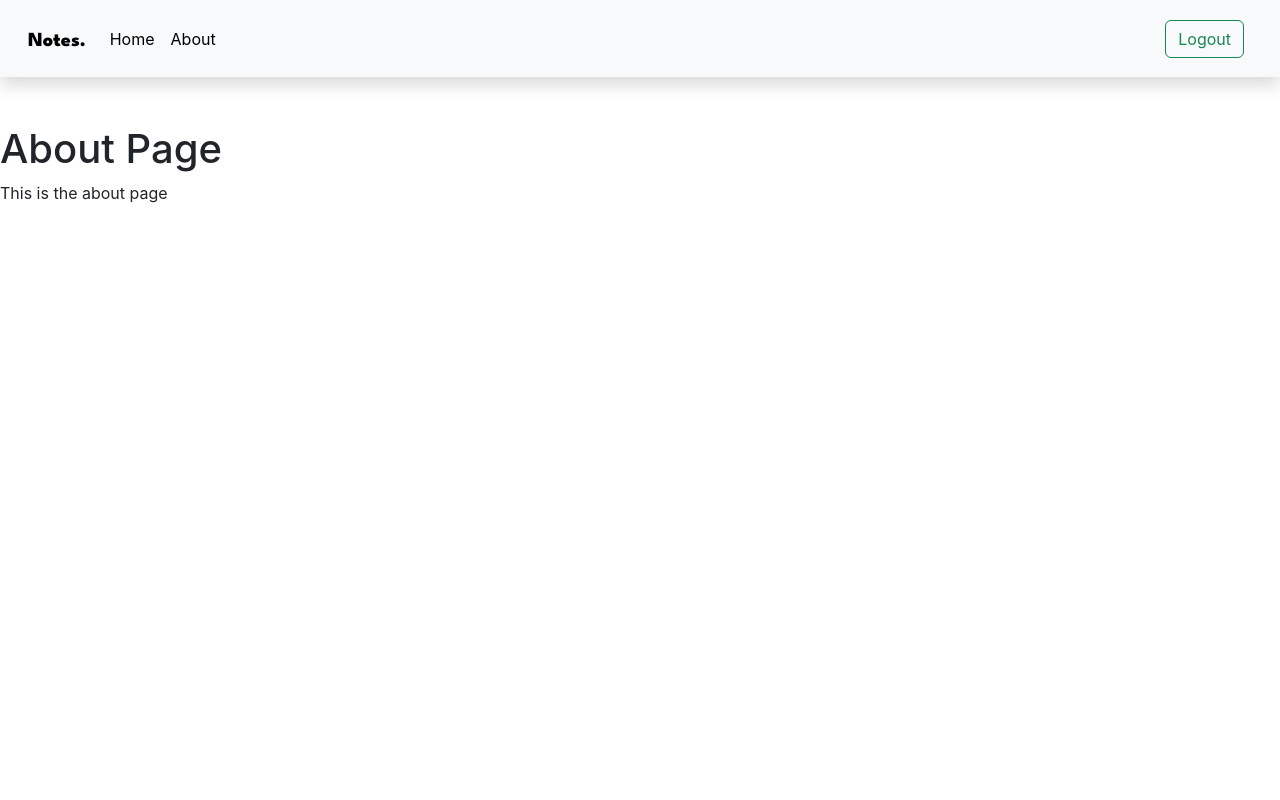
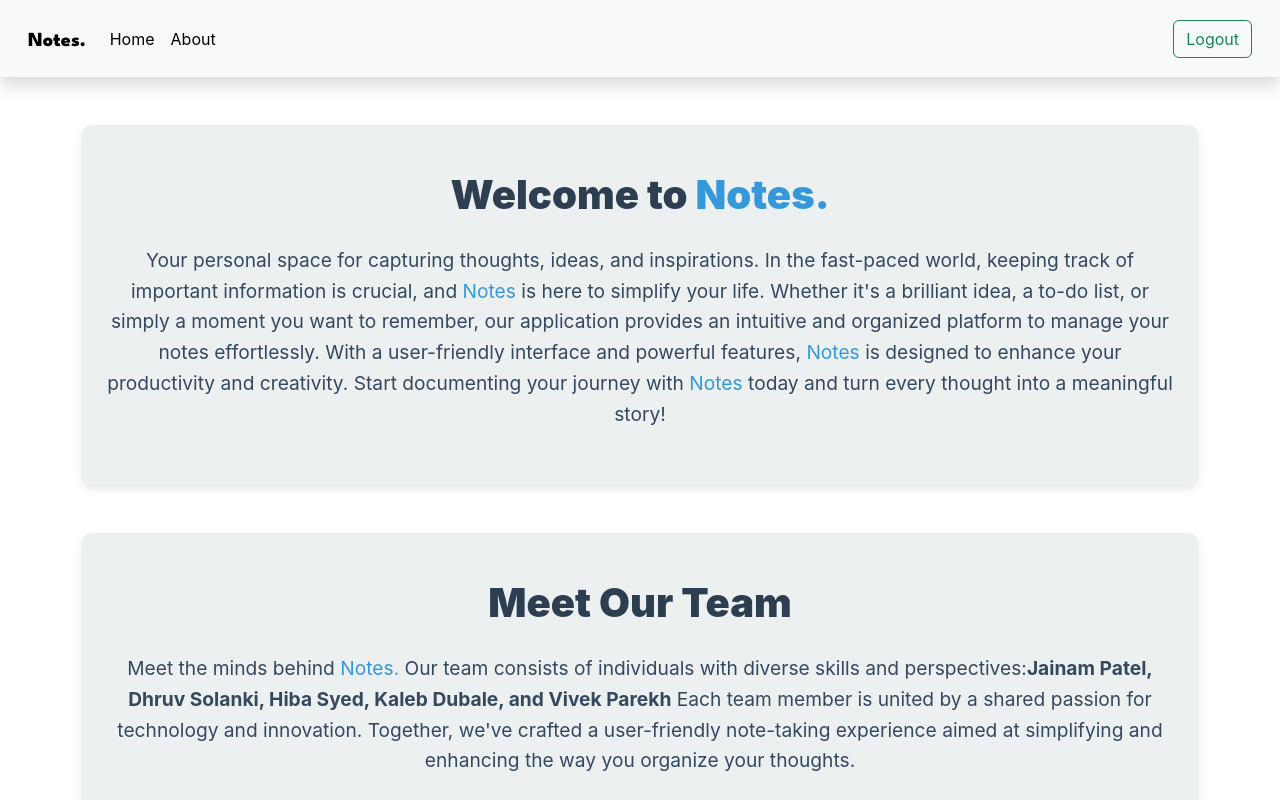
Before and after one commit to ItsJainam28/note, a React (Create React App) app: page /about in a window 1280 px wide. Shown: the top 800 px of the page. Built offline with nearby package versions, Linux system fonts and the light colour scheme; sample sign-in values are in the browser's storage.

Commit message:
Added the About page

```diff
--- a/src/Components/About.js
+++ b/src/Components/About.js
@@ -1,10 +1,70 @@
-import React from 'react';
+import React from "react";
 
 export default function About() {
-    return (
-        <div>
-            <h1>About Page</h1>
-            <p>This is the about page</p>
-        </div>
-    )
+  const headingStyle = {
+    fontSize: "2.5em",
+    fontWeight: "bold",
+    color: "#2c3e50", // Dark Blue
+    marginBottom: "20px",
+  };
+
+  const sectionStyle = {
+    backgroundColor: "#ecf0f1", // Light Gray
+    padding: "40px 20px",
+    borderRadius: "10px",
+    boxShadow: "0px 4px 8px rgba(0, 0, 0, 0.1)",
+    marginBottom: "40px",
+  };
+
+  const paragraphStyle = {
+    fontSize: "1.2em",
+    lineHeight: "1.6",
+    textAlign: "center",
+    color: "#34495e", // Dark Gray
+  };
+
+  return (
+    <div className="container">
+      <div className="text-center my-5" style={sectionStyle}>
+        <p style={headingStyle}>
+          <strong>
+            Welcome to <span style={{ color: "#3498db" }}>Notes.</span>
+          </strong>
+        </p>
+        <p style={paragraphStyle}>
+          Your personal space for capturing thoughts, ideas, and inspirations.
+          In the fast-paced world, keeping track of important information is
+          crucial, and <span style={{ color: "#3498db" }}>Notes</span> is here
+          to simplify your life. Whether it's a brilliant idea, a to-do list, or
+          simply a moment you want to remember, our application provides an
+          intuitive and organized platform to manage your notes effortlessly.
+          With a user-friendly interface and powerful features,{" "}
+          <span style={{ color: "#3498db" }}>Notes</span> is designed to enhance
+          your productivity and creativity. Start documenting your journey with{" "}
+          <span style={{ color: "#3498db" }}>Notes</span> today and turn every
+          thought into a meaningful story!
+        </p>
+      </div>
+
+      <div style={sectionStyle}>
+        <p style={headingStyle} className="text-center">
+          <strong>Meet Our Team</strong>
+        </p>
+        <p style={paragraphStyle}>
+          Meet the minds behind <span style={{ color: "#3498db" }}>Notes.</span>{" "}
+          Our team consists of individuals with diverse skills and perspectives:
+          <strong>Jainam Patel, Dhruv Solanki, Hiba Syed, Kaleb Dubale, and Vivek Parekh</strong > Each team member is united by a shared passion for technology and innovation. Together, we've crafted a user-friendly note-taking experience aimed at simplifying and enhancing the way you organize your thoughts.
+        </p>
+      </div>
+
+      <div style={sectionStyle}>
+        <p style={headingStyle} className="text-center">
+          <strong>Under the Hood of <span style={{ color: '#3498db' }}>Notes.</span></strong>
+        </p>
+        <p style={paragraphStyle}>
+          <span style={{ color: '#3498db' }}>Notes.</span> is built on the MERN stack (MongoDB, Express.js, React, and Node.js) with a sleek Bootstrap frontend. This powerful combination provides a seamless and responsive user experience. From capturing your ideas to organizing them effortlessly, <span style={{ color: '#3498db' }}>Notes.</span> is designed to be your go-to platform for efficient note-taking.
+        </p>
+      </div>
+    </div>
+  );
 }
--- a/src/Components/Displaynotes.js
+++ b/src/Components/Displaynotes.js
@@ -28,11 +28,15 @@ export default function Displaynotes() {
 
   const updateNote = (currentNote) => {
     ref.current.click();
-    setNote({
-        etitle:currentNote.title,
-        econtent:currentNote.content,
-        id : currentNote._id
-    });
+    if (currentNote) {
+      ref.current.click();
+      setNote({
+        etitle: currentNote.title,
+        econtent: currentNote.content,
+        id: currentNote._id,
+      });
+    }
+    getNotes();
   };
   function handleChange(event){
     const {name, value} = event.target;
@@ -43,9 +47,20 @@ export default function Displaynotes() {
         };
     });
 }
+const mapNotes = () => {
+  if(notes.length === 0){
+    return "No notes to display";
+  }else if(notes.length > 0&& jwtToken !== null){
+    return notes.map((note) => {
+      return <NoteItem  updateNote={() => updateNote(note)} note={note} />;
+    });
+  }
+
+};
 const handleUpdateButton = () => {
     editNote(note.id, note.etitle, note.econtent);
     getNotes();
+    updateNote();
     refClose.current.click();
 }
   return (
@@ -56,7 +71,6 @@ const handleUpdateButton = () => {
         data-bs-toggle="modal"
         data-bs-target="#exampleModal"
         ref={ref}
-
       ></button>
 
       <div
@@ -119,10 +133,7 @@ const handleUpdateButton = () => {
         </div>
       </div>
       <div className="container my-3">
-
-        {!jwtToken == '' && notes.map((note) => {
-          return <NoteItem  updateNote={() => updateNote(note)} note={note} />;
-        })}
+        {mapNotes()}
       </div>
     </>
   );
--- a/src/Components/Navbar.js
+++ b/src/Components/Navbar.js
@@ -67,7 +67,7 @@ export default function Navbar() {
               </form>
             ) : (
               <button
-                className="btn btn-outline-success mx-2"
+                className="btn btn-outline-success "
                 onClick={() => {
                   console.log(jwtToken);
                   localStorage.removeItem("jwt");
--- a/src/Context/Notestate.js
+++ b/src/Context/Notestate.js
@@ -29,7 +29,7 @@ const NoteState = (props) => {
   //Add note
   const addNote = async (title, content) => {
     //Api call
-  let jwtToken = localStorage.getItem("jwt");
+
 
     let note ={}
     const url = `${host}/api/Note/addnote`;
@@ -49,7 +49,7 @@ const NoteState = (props) => {
   //Delete note
   const deleteNote = async (noteId) => {
     const url = `${host}/api/Note/deletenote/${noteId}`;
-    let jwtToken = localStorage.getItem("jwt");
+
 
     const response = await fetch(url, {
         method: "DELETE",
@@ -66,7 +66,6 @@ const NoteState = (props) => {
   };
   //Edit note
   const editNote = async (noteId, title, content) => {
-  let jwtToken = localStorage.getItem("jwt");
 
     const url = `${host}/api/Note/updatenote/${noteId}`;
     const response = await fetch(url, {
@@ -89,6 +88,7 @@ const NoteState = (props) => {
         break;
       }
     }
+
   };
 
   return (
```
